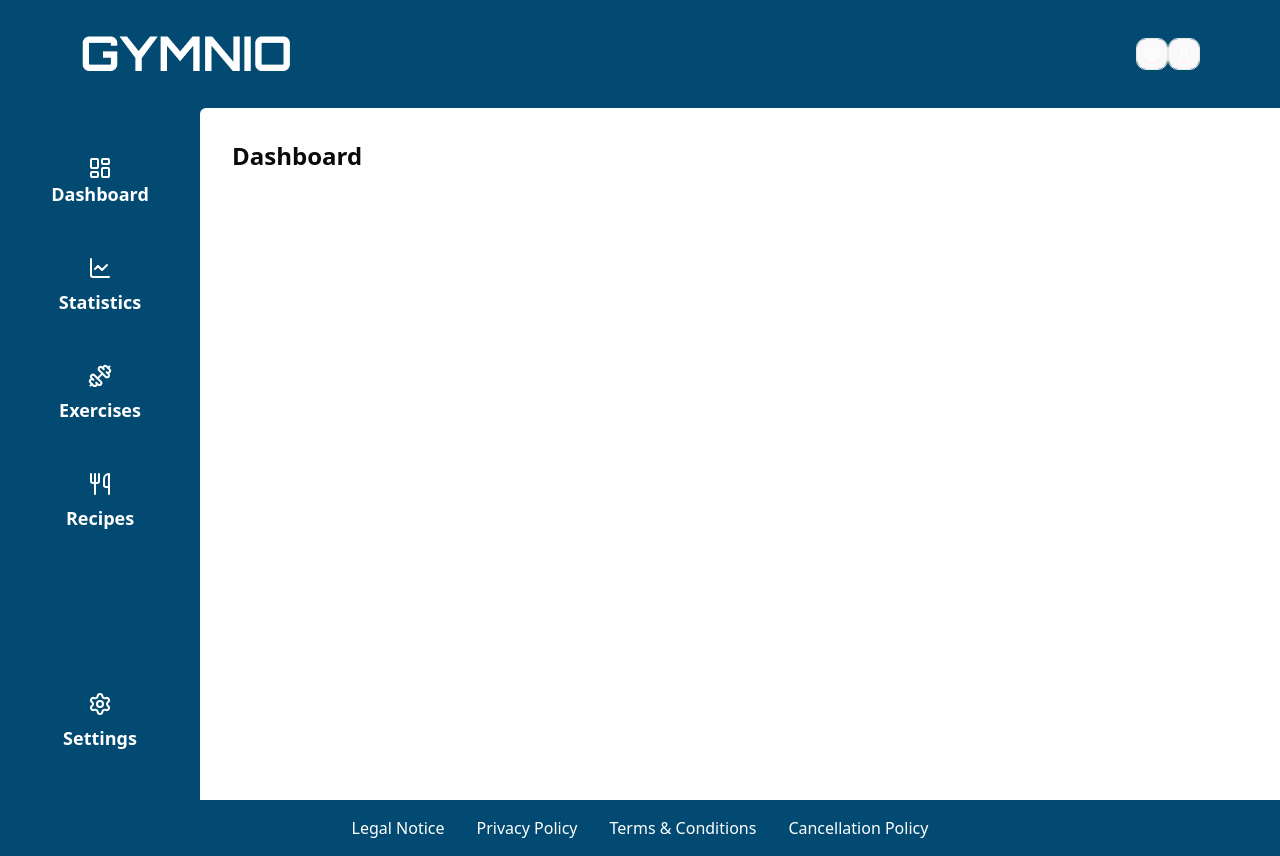
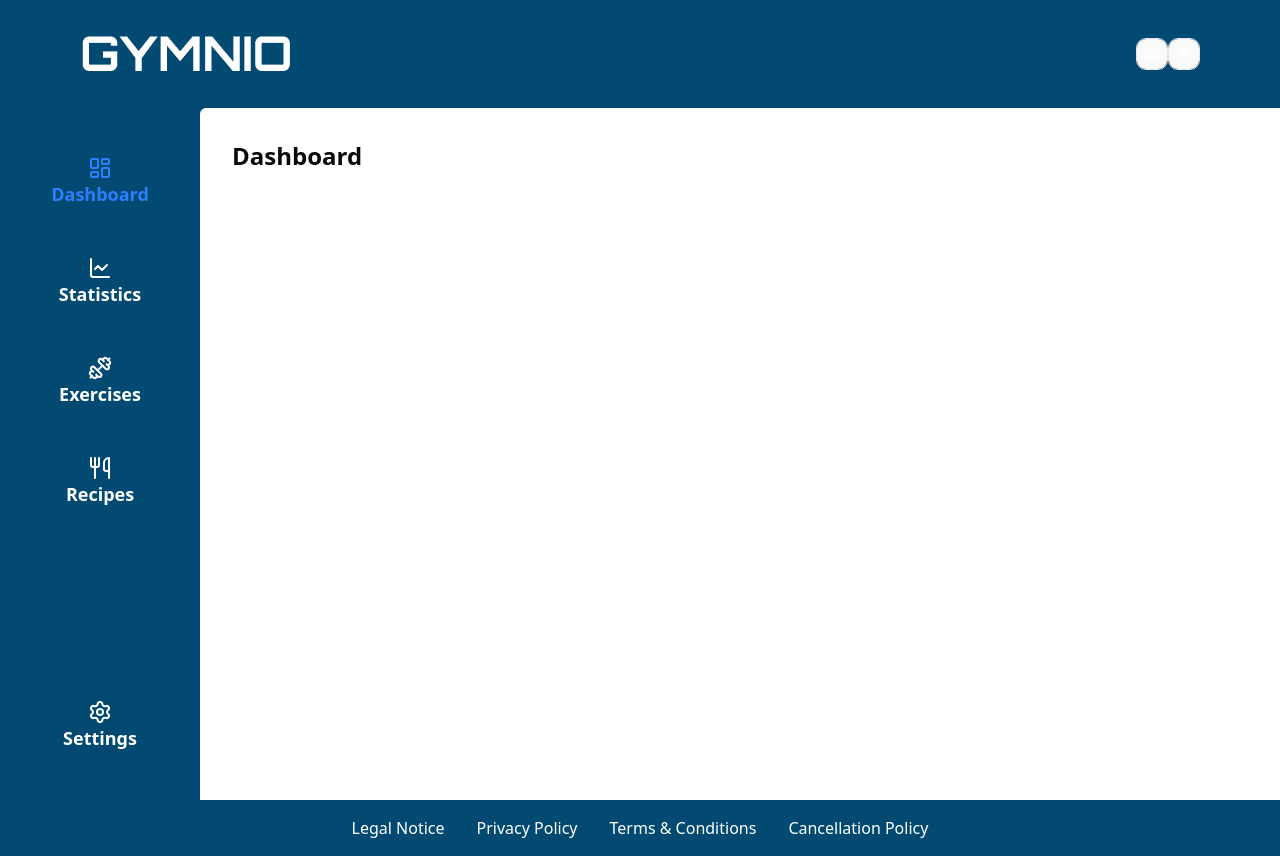
Before and after one commit to ArneSchueler/GYMNIO-fitness-tracker, a React (Vite) app: page / in a window 1280 px wide. Built offline with nearby package versions, Linux system fonts and the light colour scheme.

Commit message:
style: add active states to navigation and update footer links

```diff
--- a/src/App.tsx
+++ b/src/App.tsx
@@ -12,8 +12,14 @@ function App() {
       <MainLayout>
         <Routes>
           <Route path="/" element={<Dashboard />} />
+          <Route path="/statistics" element={<RecipeCatalog />} />
           <Route path="/exercises" element={<ExerciseLibrary />} />
           <Route path="/recipes" element={<RecipeCatalog />} />
+          <Route path="/settings" element={<RecipeCatalog />} />
+          <Route path="/legal-notice" element={<RecipeCatalog />} />
+          <Route path="/privacy-policy" element={<RecipeCatalog />} />
+          <Route path="/terms-conditions" element={<RecipeCatalog />} />
+          <Route path="/cancellation-policy" element={<RecipeCatalog />} />
         </Routes>
       </MainLayout>
     </Router>
--- a/src/components/layout/MainLayout.tsx
+++ b/src/components/layout/MainLayout.tsx
@@ -31,35 +31,48 @@ export default function MainLayout({ children }) {
           <aside className=" w-50 h-full text-white py-8">
             <nav className="flex flex-col h-full justify-between gap-12 p-4">
               <div className="flex flex-col gap-12">
-                <NavLink to="/" className="flex flex-col items-center">
+                <NavLink
+                  to="/"
+                  className={({ isActive }) =>
+                    `flex flex-col items-center ${isActive ? "text-blue-500 " : "text-white"}`
+                  }
+                >
                   <LayoutDashboard />
                   Dashboard
                 </NavLink>
                 <NavLink
-                  to="/exercises"
-                  className="flex gap-2 flex-col items-center"
+                  to="/statistics"
+                  className={({ isActive }) =>
+                    `flex flex-col items-center ${isActive ? "text-blue-500 " : "text-white"}`
+                  }
                 >
                   <ChartLine />
                   Statistics
                 </NavLink>
                 <NavLink
                   to="/exercises"
-                  className="flex flex-col gap-2 items-center"
+                  className={({ isActive }) =>
+                    `flex flex-col items-center ${isActive ? "text-blue-500 " : "text-white"}`
+                  }
                 >
                   <Dumbbell />
                   Exercises
                 </NavLink>
                 <NavLink
                   to="/recipes"
-                  className="flex gap-2 flex-col items-center"
+                  className={({ isActive }) =>
+                    `flex flex-col items-center ${isActive ? "text-blue-500 " : "text-white"}`
+                  }
                 >
                   <Utensils />
                   Recipes
                 </NavLink>
               </div>
               <NavLink
-                to="/recipes"
-                className="flex gap-2 flex-col items-center"
+                to="/settings"
+                className={({ isActive }) =>
+                  `flex flex-col items-center ${isActive ? "text-blue-500 " : "text-white"}`
+                }
               >
                 <Settings />
                 Settings
@@ -73,10 +86,30 @@ export default function MainLayout({ children }) {
       </div>
       <footer className="flex w-full justify-center">
         <nav className="flex gap-8  text-white p-4">
-          <NavLink to="/">Legal Notice</NavLink>
-          <NavLink to="/exercises">Privacy Policy</NavLink>
-          <NavLink to="/recipes">Terms & Conditions</NavLink>
-          <NavLink to="/recipes">Cancellation Policy</NavLink>
+          <NavLink
+            to="/legal-notice"
+            className={({ isActive }) => (isActive ? "active" : "")}
+          >
+            Legal Notice
+          </NavLink>
+          <NavLink
+            to="/privacy-policy"
+            className={({ isActive }) => (isActive ? "active" : "")}
+          >
+            Privacy Policy
+          </NavLink>
+          <NavLink
+            to="/terms-conditions"
+            className={({ isActive }) => (isActive ? "active" : "")}
+          >
+            Terms & Conditions
+          </NavLink>
+          <NavLink
+            to="/cancellation-policy"
+            className={({ isActive }) => (isActive ? "active" : "")}
+          >
+            Cancellation Policy
+          </NavLink>
         </nav>
       </footer>
     </div>
```
